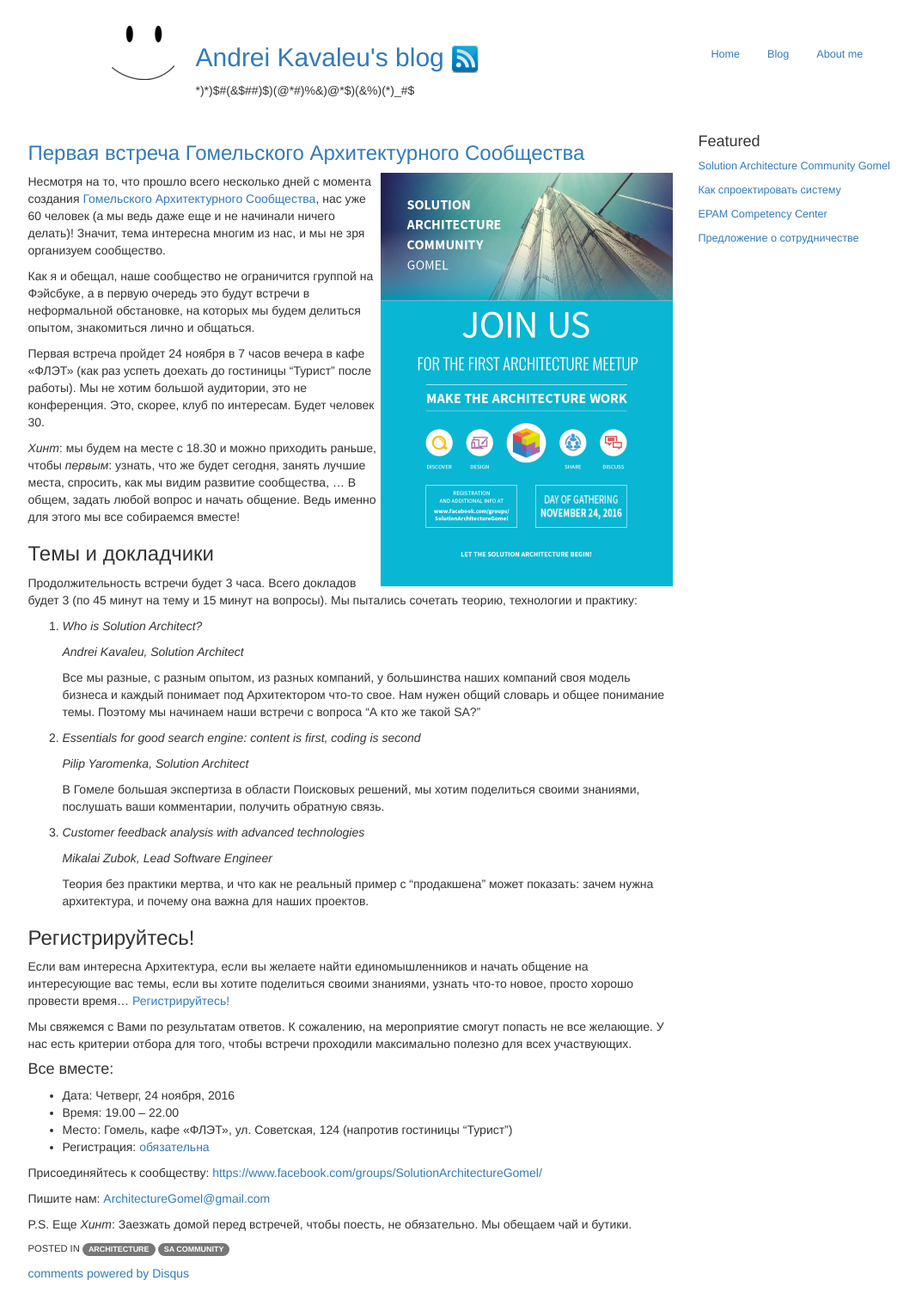
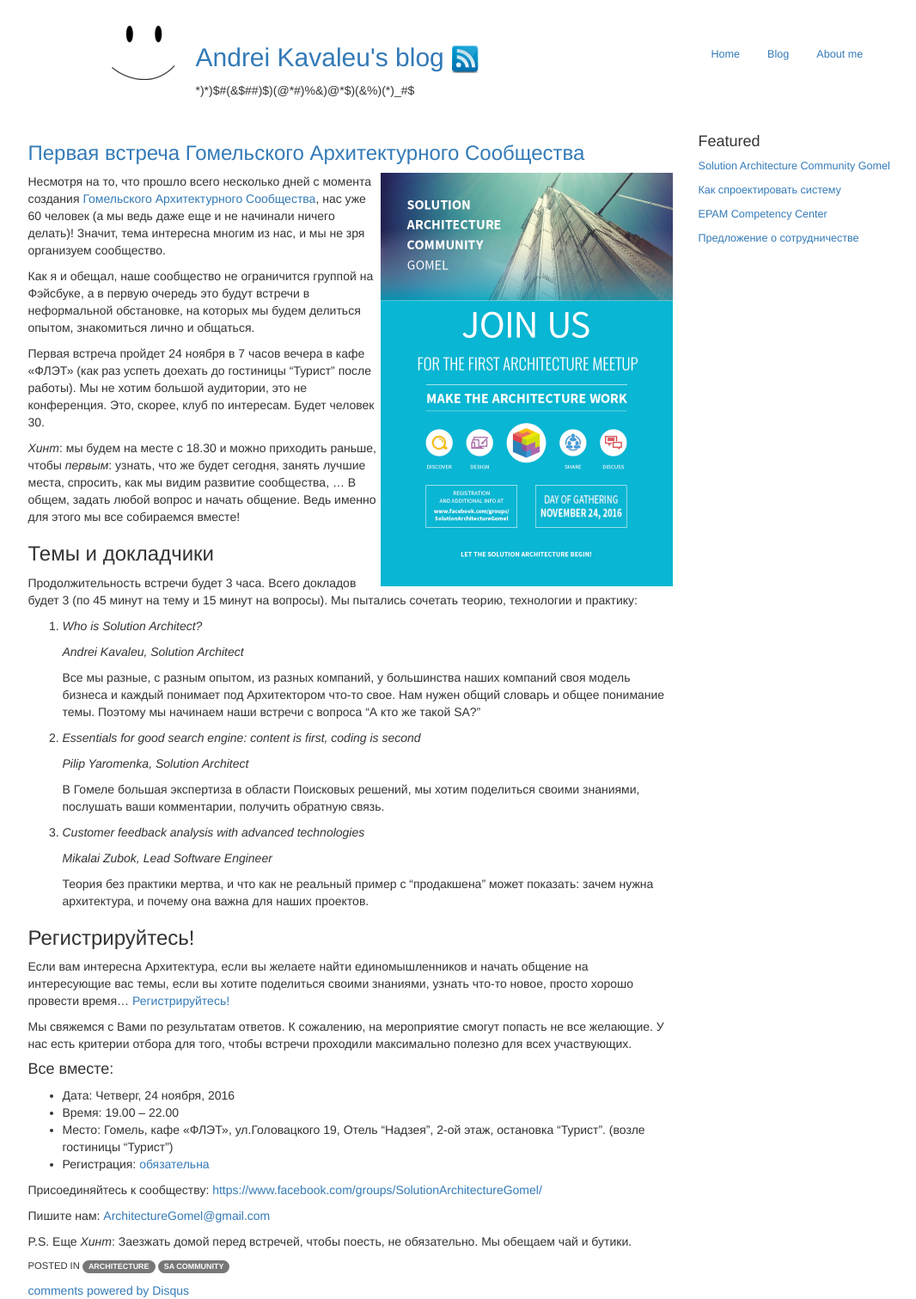
Before and after one commit to akava/akava.github.io, a Jekyll site: the page built from _posts/2015-11-16-SA-Community-Meetup-1.md, in a window 1280 px wide. Shown: the whole page at 86% size, without its empty margins (135-1201 px from the left). Built offline with Jekyll 4.4.1, drawn with Linux system fonts in a browser that asks for light colours; nearby versions of some CDN libraries; comment, search, counter and statistics services are not loaded.

Commit message:
Meetup's place changed

```diff
--- a/_posts/2015-11-16-SA-Community-Meetup-1.md
+++ b/_posts/2015-11-16-SA-Community-Meetup-1.md
@@ -52,7 +52,7 @@ tags:
 
 * Дата: Четверг, 24 ноября, 2016
 * Время: 19.00 – 22.00
-* Место: Гомель, кафе «ФЛЭТ», ул. Советская, 124 (напротив гостиницы "Турист")
+* Место: Гомель, кафе «ФЛЭТ», ул.Головацкого 19, Отель "Надзея", 2-ой этаж, остановка "Турист". (возле гостиницы "Турист")
 * Регистрация: [обязательна](https://docs.google.com/forms/d/e/1FAIpQLSfJr4dJQ9cA-XcdlKWVIoWRqpv08L-G7u9jxgZQdkudK07L0g/viewform)
 
 Присоединяйтесь к сообществу: [https://www.facebook.com/groups/SolutionArchitectureGomel/](https://www.facebook.com/groups/SolutionArchitectureGomel/)
```
